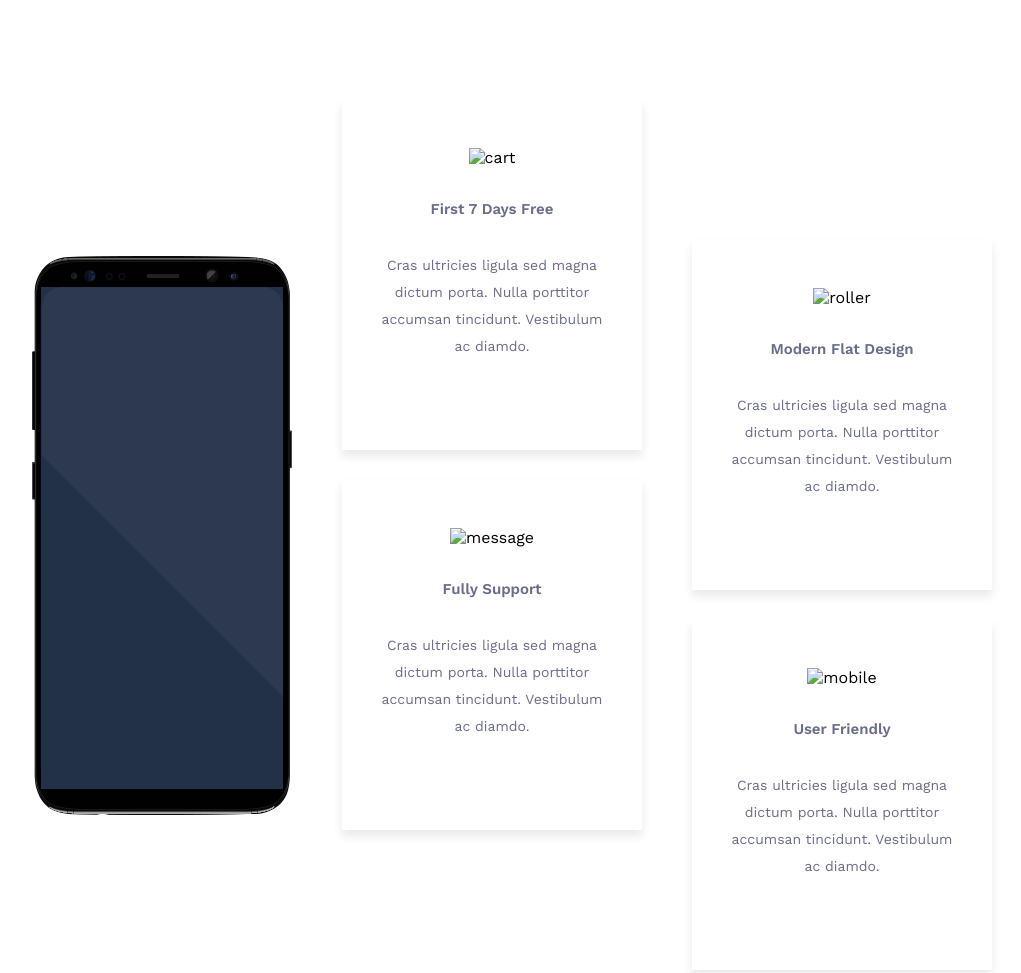
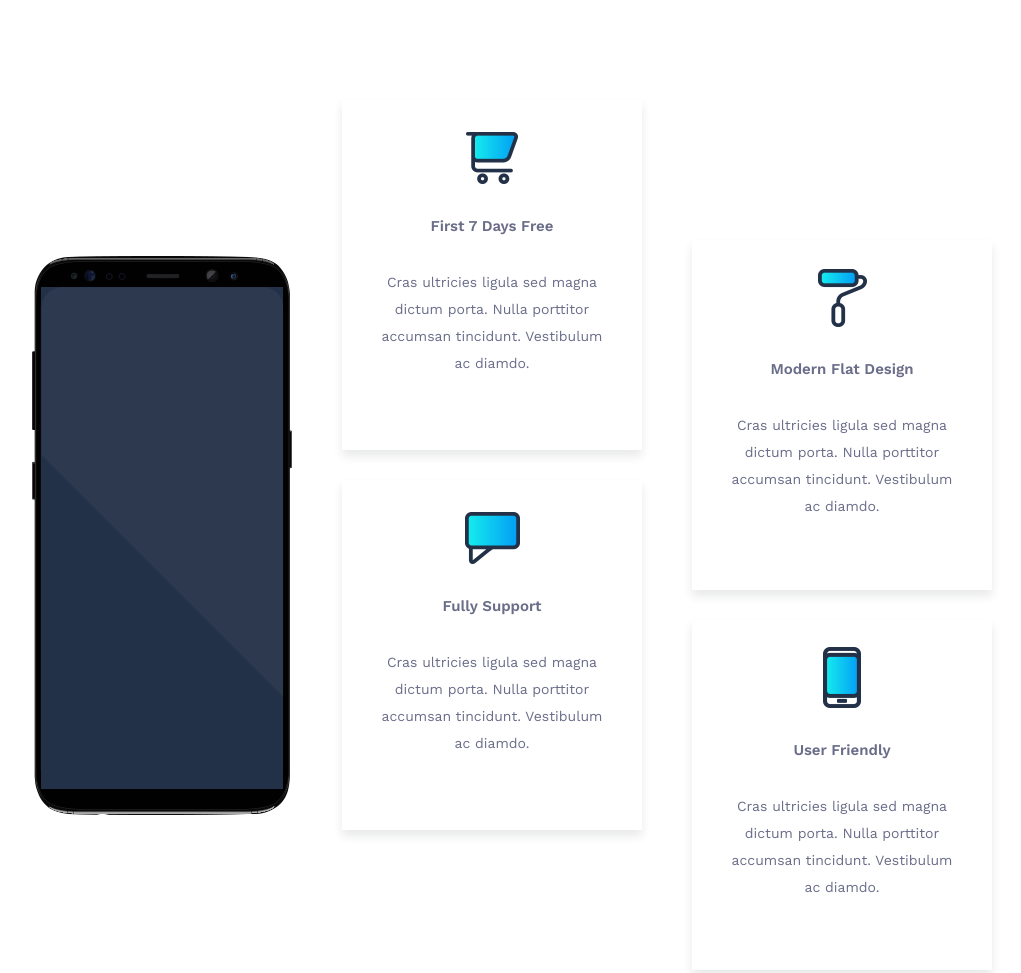
Before and after one commit to dennight/vibo, a plain HTML site: page index.html in a window 1280 px wide. Shown: the part 1180-2153 px from the top of the page, without its empty margins (128-1149 px from the left). Drawn offline with nearby package versions, Linux system fonts and the light colour scheme; files that its build step writes are made by us from their sources; the site is published under a folder, as on GitHub Pages, so addresses that start at the root find nothing.

Commit message:
Add files via upload

```diff
--- a/index.html
+++ b/index.html
@@ -5,11 +5,11 @@
     <meta charset="UTF-8">
     <meta name="viewport" content="width=device-width, initial-scale=1.0">
     <title>Vibo</title>
-    <link rel="apple-touch-icon" sizes="180x180" href="/img/favicon/apple-touch-icon.png">
-    <link rel="icon" type="image/png" sizes="32x32" href="/img/favicon/favicon-32x32.png">
-    <link rel="icon" type="image/png" sizes="16x16" href="/img/favicon/favicon-16x16.png">
-    <link rel="manifest" href="/img/favicon/site.webmanifest">
-    <link rel="mask-icon" href="/img/favicon/safari-pinned-tab.svg" color="#5bbad5">
+    <link rel="apple-touch-icon" sizes="180x180" href="img/favicon/apple-touch-icon.png">
+    <link rel="icon" type="image/png" sizes="32x32" href="img/favicon/favicon-32x32.png">
+    <link rel="icon" type="image/png" sizes="16x16" href="img/favicon/favicon-16x16.png">
+    <link rel="manifest" href="img/favicon/site.webmanifest">
+    <link rel="mask-icon" href="img/favicon/safari-pinned-tab.svg" color="#5bbad5">
     <meta name="msapplication-TileColor" content="#da532c">
     <meta name="theme-color" content="#ffffff">
     <link rel="stylesheet" href="css/styles.css">
@@ -60,13 +60,13 @@
                 </div>
                 <div class="flex-item">
                     <div class="item-content">
-                        <img src="/img/cart.png" alt="cart" class="item-icon">
+                        <img src="img/cart.png" alt="cart" class="item-icon">
                         <h5 class="item-title">First 7 Days Free</h5>
                         <p class="item-description">Cras ultricies ligula sed magna dictum porta. Nulla porttitor
                             accumsan tincidunt. Vestibulum ac diamdo.</p>
                     </div>
                     <div class="item-content">
-                        <img src="/img/message.png" alt="message" class="item-icon">
+                        <img src="img/message.png" alt="message" class="item-icon">
                         <h5 class="item-title">Fully Support</h5>
                         <p class="item-description">Cras ultricies ligula sed magna dictum porta. Nulla porttitor
                             accumsan tincidunt. Vestibulum ac diamdo.</p>
@@ -74,13 +74,13 @@
                 </div>
                 <div class="flex-item">
                     <div class="item-content">
-                        <img src="/img/roller.png" alt="roller" class="item-icon">
+                        <img src="img/roller.png" alt="roller" class="item-icon">
                         <h5 class="item-title">Modern Flat Design</h5>
                         <p class="item-description">Cras ultricies ligula sed magna dictum porta. Nulla porttitor
                             accumsan tincidunt. Vestibulum ac diamdo.</p>
                     </div>
                     <div class="item-content">
-                        <img src="/img/mobile.png" alt="mobile" class="item-icon">
+                        <img src="img/mobile.png" alt="mobile" class="item-icon">
                         <h5 class="item-title">User Friendly</h5>
                         <p class="item-description">Cras ultricies ligula sed magna dictum porta. Nulla porttitor
                             accumsan tincidunt. Vestibulum ac diamdo.</p>
@@ -117,7 +117,7 @@
         </div>
         <div class="container">
             <div class="img-block">
-                <img src="/img/Vector_Code_Illustration.png" alt="Vector Code">
+                <img src="img/Vector_Code_Illustration.png" alt="Vector Code">
             </div>
             <div class="text-block">
                 <h2 class="medium-title">Everything You Need</h2>
```
